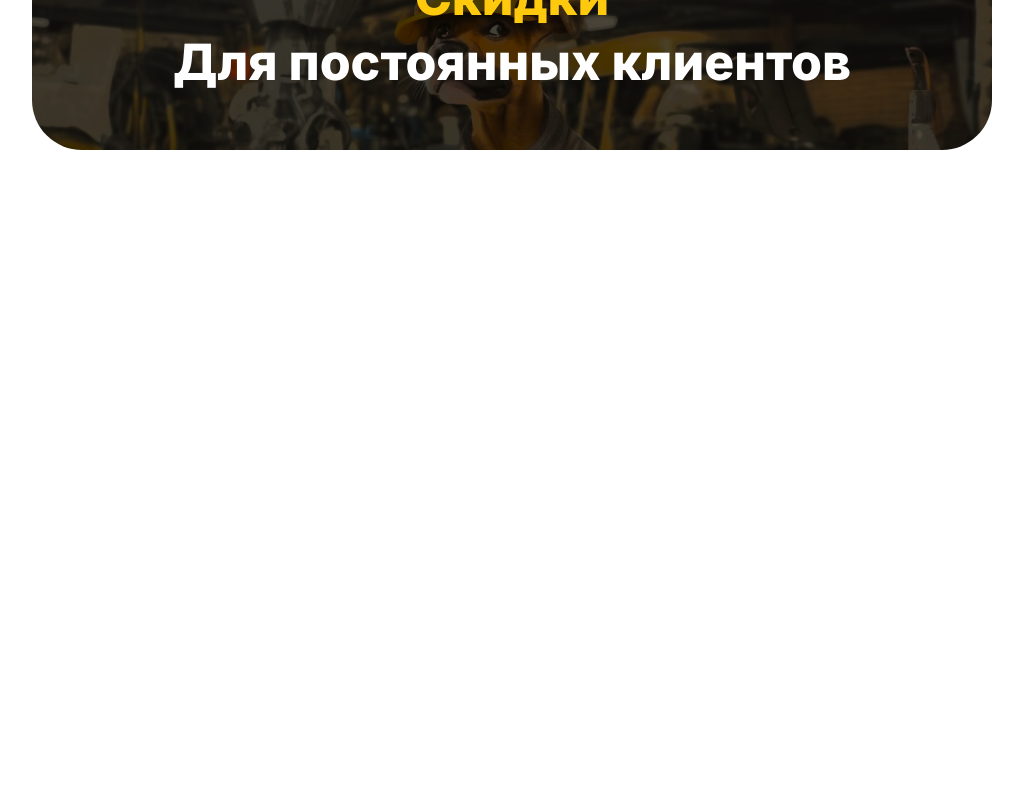
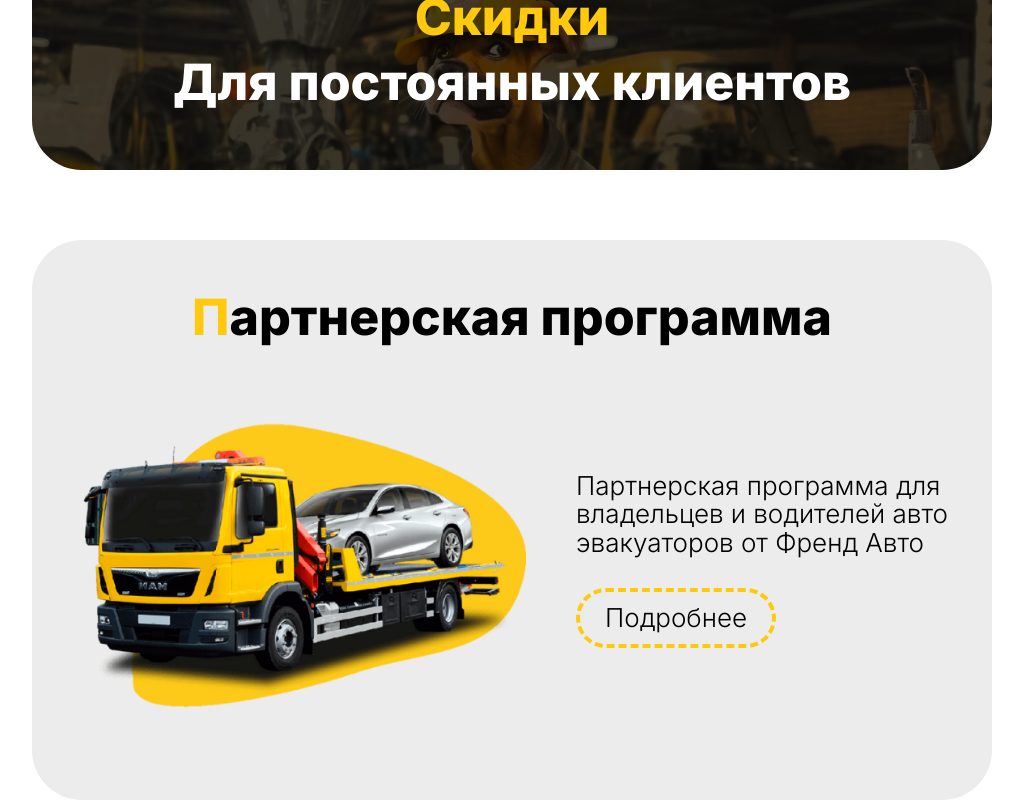
Before and after one commit to echo-tokyo/FriendAuto, a React (Vite) app: page / in a window 1280 px wide. Shown: the part 2892-3692 px from the top of the page, without its empty margins (128-1151 px from the left). Before the commit the page ends 3042 px from the top, so only its background shows below. Built offline with nearby package versions, Linux system fonts and the light colour scheme.

Commit message:
added affiliate program layout

```diff
--- a/src/components/mainPage/App.jsx
+++ b/src/components/mainPage/App.jsx
@@ -3,6 +3,7 @@
 import Reviews from './reviews/Reviews'
 import Advantages from './advantages/Advantages'
 import Discounts from './discounts/Discounts'
+import AffiliateProgram from './affiliateProgram/AffiliateProgram'
 
 const App = () => {
 	return (
@@ -13,6 +14,7 @@
 			<Reviews />
 			<Advantages />
 			<Discounts />
+			<AffiliateProgram />
 		</div>
 		</>
 	)
--- a/src/components/mainPage/advantages/advantages.css
+++ b/src/components/mainPage/advantages/advantages.css
@@ -1,6 +1,6 @@
 .advantages{
 	margin-top: 80px;
-	margin-bottom: 60px;
+	margin-bottom: 80px;
 }
 .advantages h2{
 	display: flex;
--- /dev/null
+++ b/src/components/mainPage/affiliateProgram/AffiliateProgram.jsx
@@ -0,0 +1,18 @@
+import './affiliateProgram.css'
+
+const AffiliateProgram = () => {
+  return (
+	<div className="affiliateProgram">
+		<h2><span>П</span>артнерская программа</h2>
+		<div className="affiliateProgram_items">
+			<img src="../../../../public/car.png" alt="picture" />
+			<div className="affiliateProgram_title">
+				<h3>Партнерская программа для <br /> владельцев и водителей авто <br /> эвакуаторов от Френд Авто</h3>
+				<input type="submit" value="Подробнее" />
+			</div>
+		</div>
+	</div>
+  )
+}
+
+export default AffiliateProgram
--- /dev/null
+++ b/src/components/mainPage/affiliateProgram/affiliateProgram.css
@@ -0,0 +1,29 @@
+.affiliateProgram{
+	margin-top: 70px;
+	margin-bottom: 50px;
+	width: 100%;
+	height: 560px;
+	background-color: #ECECEC;
+	border-radius: 50px;
+}
+.affiliateProgram h2{
+	display: flex;
+	justify-content: center;
+	padding-top: 50px;
+	padding-bottom: 60px;
+}
+.affiliateProgram_items{
+	display: flex;
+	justify-content: center;
+	align-items: center;
+	gap: 50px;
+}
+.affiliateProgram_title{
+	display: flex;
+	flex-direction: column;
+	gap: 30px;
+}
+.affiliateProgram_items img{
+	width: 450px;
+	height: 310px;
+}
```
Also changed, not shown: public/car.png (added).
